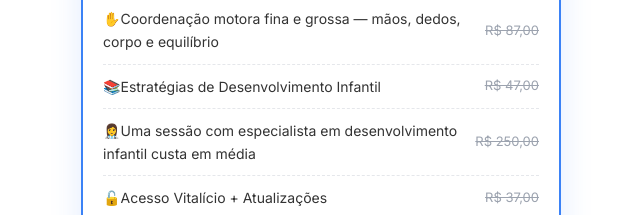
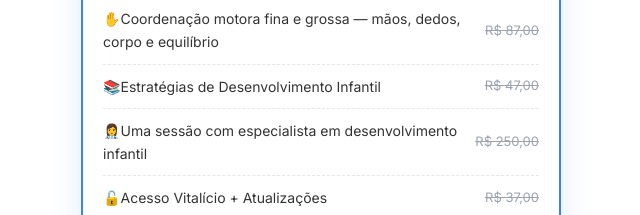
Before and after one commit to guiadeatividadesmotoras/kids-, a plain HTML site: page index.html in a window 1280 px wide. Shown: the part 4892-5107 px from the top of the page, without its empty margins (319-959 px from the left). Drawn offline with Linux system fonts and the light colour scheme.

Commit message:
Update index.html

```diff
--- a/index.html
+++ b/index.html
@@ -326,7 +326,7 @@ Um método estruturado com base em estudos do desenvolvimento cerebral infantil
               <span class="price-item-value"><s>R$ 47,00</s></span>
             </li>
             <li>
-              <span>👩‍⚕️Uma sessão com especialista em desenvolvimento infantil custa em média</span>
+              <span>👩‍⚕️Uma sessão com especialista em desenvolvimento infantil</span>
               <span class="price-item-value"><s>R$ 250,00</s></span>
             </li>
             <li>
```
